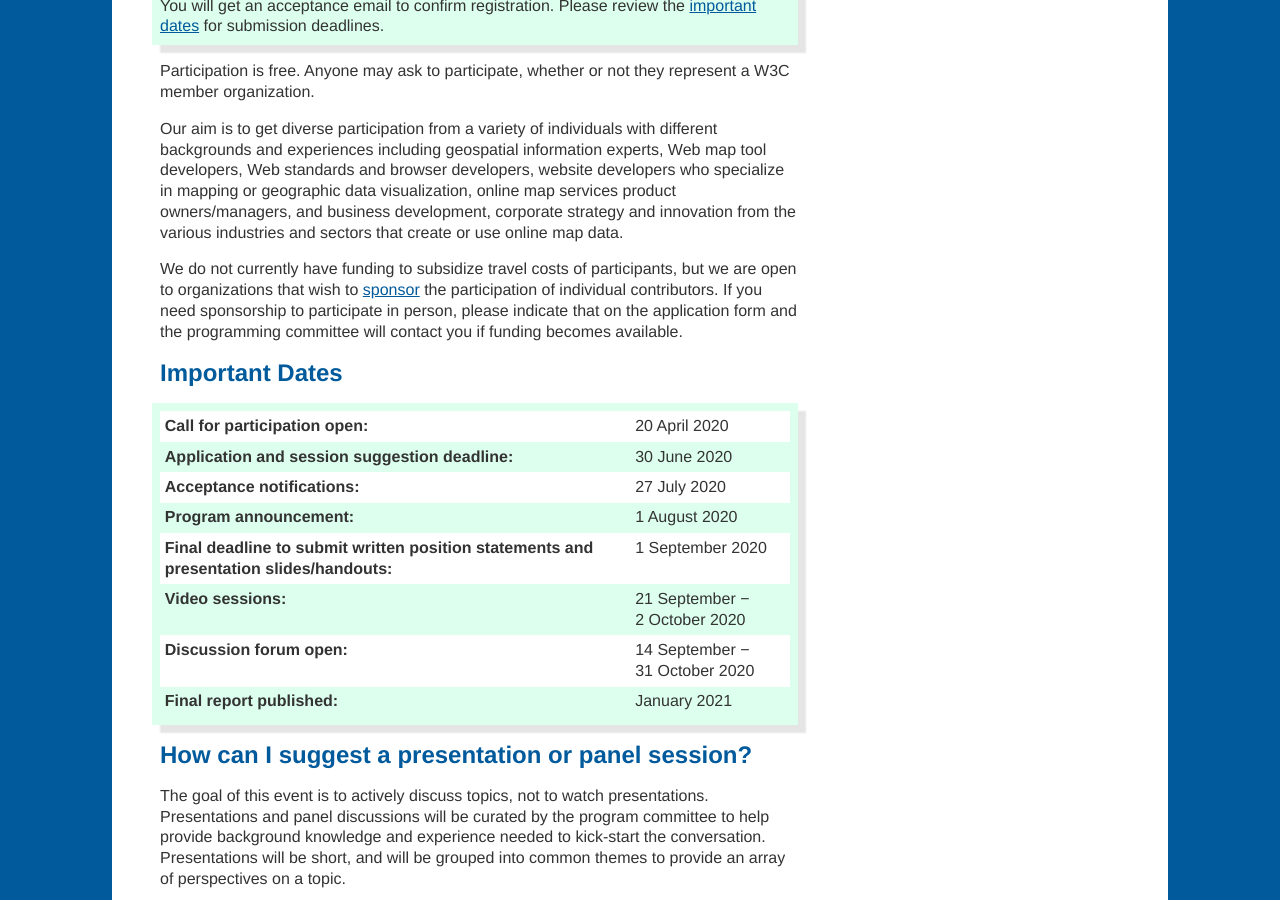
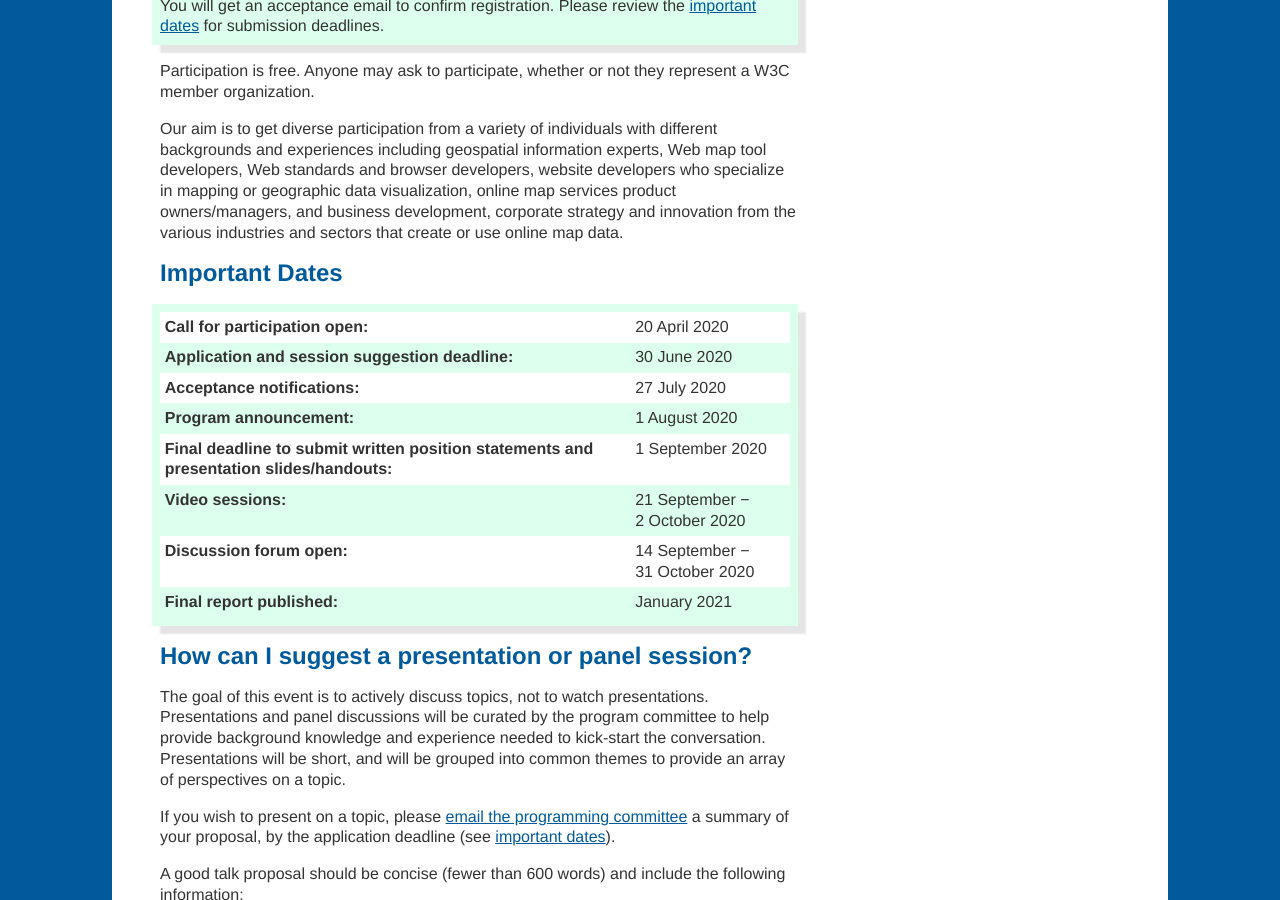
Before and after one commit to Maps4HTML/Maps4HTML-Workshop-2020, a Jekyll site: the page built from call-for-participation.html, in a window 1280 px wide and 900 px high, scrolled down 1743 px. Built offline with Jekyll 4.4.1, drawn with Linux system fonts in a browser that asks for light colours.

Commit message:
Remove outdated reference to travel costs

```diff
--- a/call-for-participation.html
+++ b/call-for-participation.html
@@ -108,14 +108,6 @@ description: >-
   and
   business development, corporate strategy and innovation
   from the various industries and sectors that create or use online map data.
-</p>
-<p>
-  We do not currently have funding to subsidize travel costs of participants,
-  but we are open to organizations that wish to <a href="{{ relBase }}/sponsorship">sponsor</a>
-  the participation of individual contributors.
-  If you need sponsorship to participate in person,
-  please indicate that on the application form
-  and the programming committee will contact you if funding becomes available.
 </p>
 
 <h2 id="important-dates">Important Dates</h2>
```
